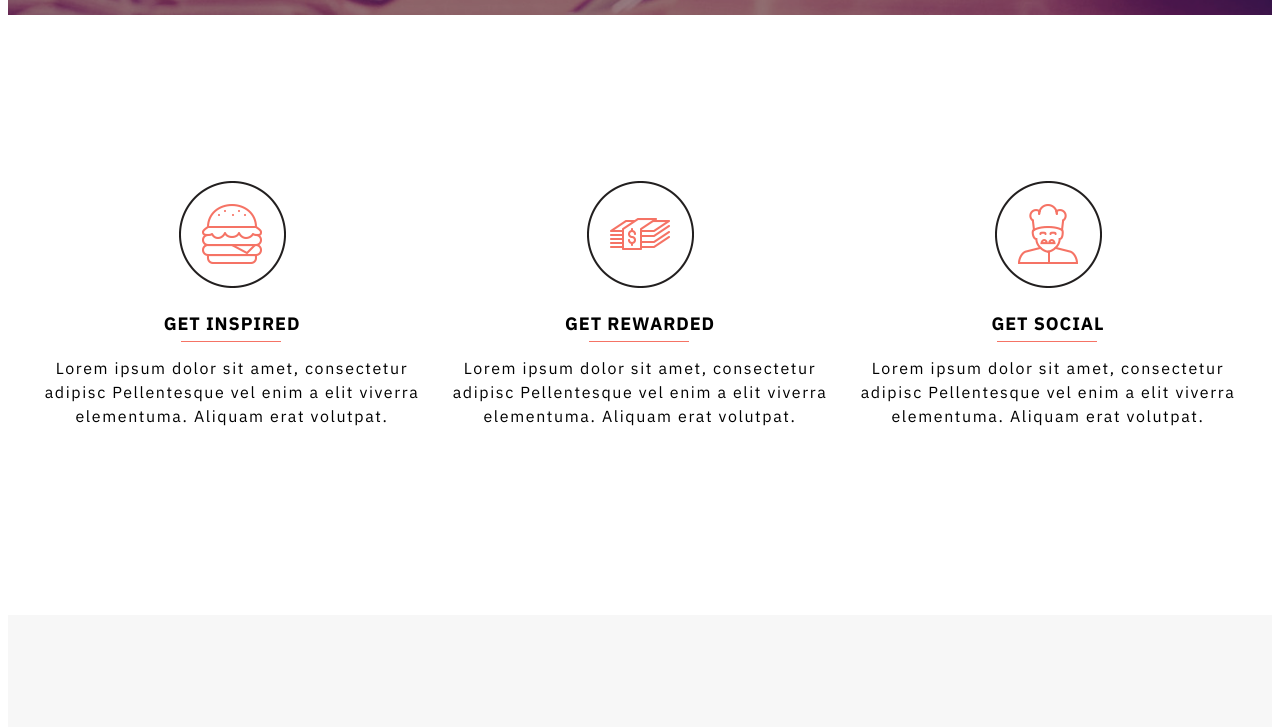
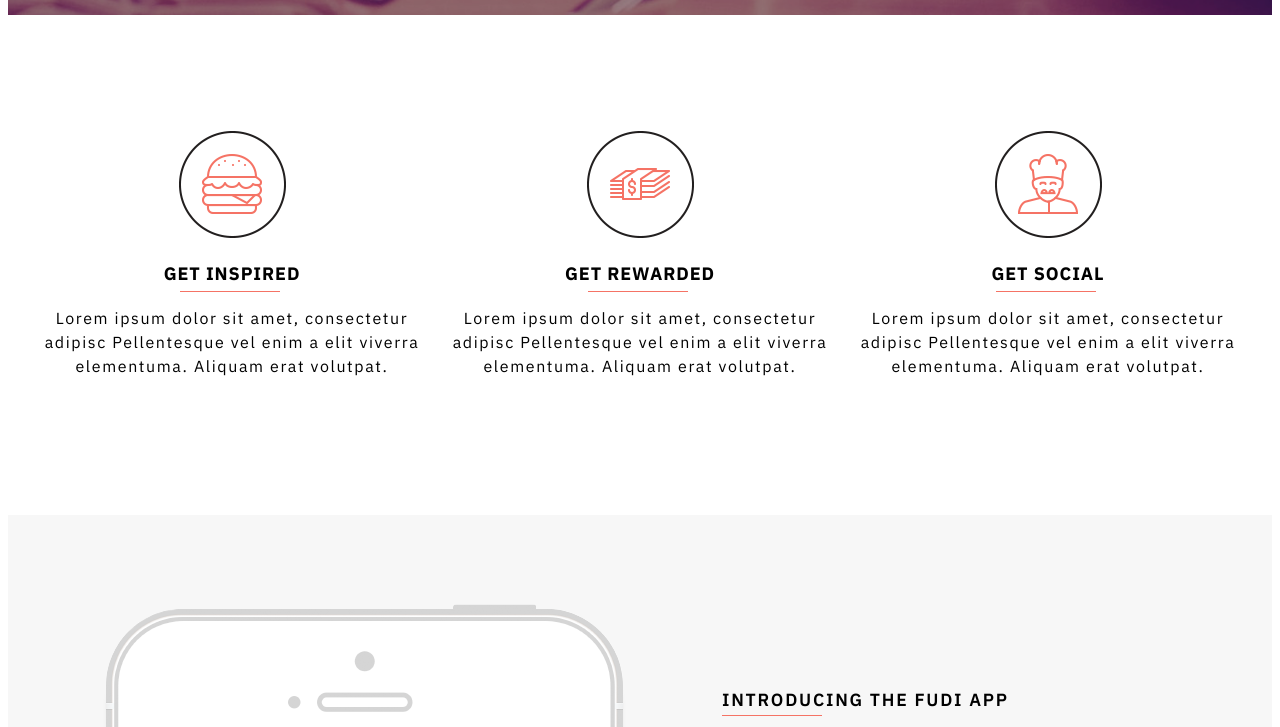
Before and after one commit to ChewedUpCake/Smart-ui-Test, a website: page index.html in a window 1280 px wide. Shown: the part 793-1520 px from the top of the page. Drawn offline with Linux system fonts and the light colour scheme; a web font is replaced by a local one.

Commit message:
Test commit resolution for laptops

```diff
--- a/assets/js/main.js
+++ b/assets/js/main.js
@@ -134,6 +134,19 @@ getRewarded.addEventListener('click', () => {
     renderSignUp();
 });
 
+// GET STARTED LINK
+
+const getStarted = document.getElementById('get-started');
+
+getStarted.addEventListener('click', () => {
+    const openedModal = document.querySelector(`.form`)
+
+    if (openedModal) {
+        openedModal.remove();
+    }
+    renderLogIn();
+});
+
 
 //COUNTER----------------------------------------
 let statistics = document.querySelector('.statistic');
@@ -262,7 +275,7 @@ window.addEventListener('DOMContentLoaded', () => {
         }, timeOutMS);
     }
 
-    // slidesTimer();
+    slidesTimer();
 });
 
 
--- a/assets/scss/_section-carousel.scss
+++ b/assets/scss/_section-carousel.scss
@@ -36,8 +36,8 @@
     }
     @include sm-xs {
       width: 100%;
-      height: 166px;
-      padding: 17px 0;
+      height: 200px;
+      padding: 12px 0;
     }
 
     &__txt {
@@ -55,30 +55,36 @@
           font-size: 1.2rem;
         }
         @include sm-xs {
-          font-size: 0.6rem;
+          font-size: 0.8rem;
+          color: white;
         }
       }
       .bio {
         color: gray;
 
         @include sm-xs {
-          font-size: 0.3rem;
+          font-size: 0.4rem;
+          color: white;
         }
       }
     }
 
     .rounded-circle {
-      height: 100px;
-      width: 100px;
+
       background-position: center;
       background-size: cover;
       border-radius: 100%;
       margin: 0 auto;
       border: 4px solid gray;
 
+      @include sm-min {
+        height: 100px;
+        width: 100px;
+      }
+
       @include sm-xs {
-        height: 50px;
-        width: 50px;
+        height: 65px;
+        width: 65px;
       }
 
     }
--- a/assets/scss/_section-features.scss
+++ b/assets/scss/_section-features.scss
@@ -3,7 +3,7 @@
   display: flex;
   min-height: 50vh;
   align-items: center;
-  margin: 100px auto;
+  margin: 50px auto;
 
   @include lg-md {
     flex-direction: column;
@@ -20,6 +20,8 @@
   display: flex;
   flex-flow: column;
   align-items: center;
+  margin: 5px;
+  @include xl-min {}
 
   &__description {
     display: block;
@@ -31,7 +33,6 @@
       &:after {
         position: absolute;
         bottom: -5px;
-        //right: 38%;
         width: 100px;
         height: 1px;
         content: "";
@@ -47,7 +48,7 @@
           right: 42.5%;
         }
         @include sm-xs {
-          right: 35.5%;
+          right: 33.5%;
         }
 
       }
--- a/assets/scss/_section-form.scss
+++ b/assets/scss/_section-form.scss
@@ -20,6 +20,10 @@
   @include md-sm {
     left: 9%;
   }
+  @include  sm-xs {
+    top: 5%;
+    left: 0;
+  }
 
   .form-container {
     display: flex;
@@ -36,6 +40,11 @@
       padding-top: 15px;
       margin-top: 2%;
       margin-left: 2%;
+
+      @include sm-xs {
+        width: 50px;
+        height: 50px;
+      }
     }
     &__logo {
       height: 90px;
@@ -61,12 +70,22 @@
         background: rgba(255, 255, 255, .11);
         margin: 10px 75px;
 
+        @include sm-xs {
+          width: 230px;
+          height: 40px;
+        }
+
         &::placeholder {
           font-family: $font-header;
           font-weight: 600;
           font-size: 1.2em;
           color: $color-light;
           padding-left: 10px;
+
+          @include sm-xs {
+            font-weight: 600;
+            font-size: 1.2em;
+          }
         }
       }
     }
@@ -85,6 +104,11 @@
         color: $color-light;
         font-weight: 400;
         font-size: 1em;
+
+        @include sm-xs {
+          width: 230px;
+          height: 40px;
+        }
       }
     }
 
--- a/assets/scss/_section-intro-app.scss
+++ b/assets/scss/_section-intro-app.scss
@@ -9,7 +9,7 @@
       flex-direction: row;
       justify-content: space-around;
     }
-    @include sm-min {
+    @include md-sm {
       padding: 35px;
     }
     @include xs-min {
@@ -24,7 +24,7 @@
   &__picture {
 
     @include xl-min {
-      padding: 100px 50px 0 100px;
+      padding: 50px 0px 0 0px;
     }
     @include xl-lg {
      padding:  50px 50px 0 60px;
@@ -57,8 +57,8 @@
   }
   &__description {
     @include xl-min {
-      margin-top: 200px;
-      margin-right: 100px;
+      margin-top: 150px;
+      margin-right: 0;
     }
     @include xl-lg {
       margin-top: 100px;
--- a/assets/scss/section_cuisines/_cuisines.scss
+++ b/assets/scss/section_cuisines/_cuisines.scss
@@ -3,7 +3,7 @@
 
 
   @include sm-min {
-    padding: 100px 0 50px 0;
+    padding-top: 50px;
   }
   @include sm-xs {
     padding: 10px 0 10px 0;
--- a/index.html
+++ b/index.html
@@ -62,7 +62,7 @@
       </div>
         <h1 class="header-content__title">RECIPES</h1>
       <div class="header-content__buttons">
-        <a class="btn btn--light" href=""> GET STARTED</a>
+        <a class="btn btn--light" id="get-started" href="#"> GET STARTED</a>
       </div>
       <p>OR SEND US YOUR OWN RECIPES AND <span class="add-recipe-link">GET REWARDED</span>!</p>
     </div>
```
Also changed, not shown: assets/css/style.css.
